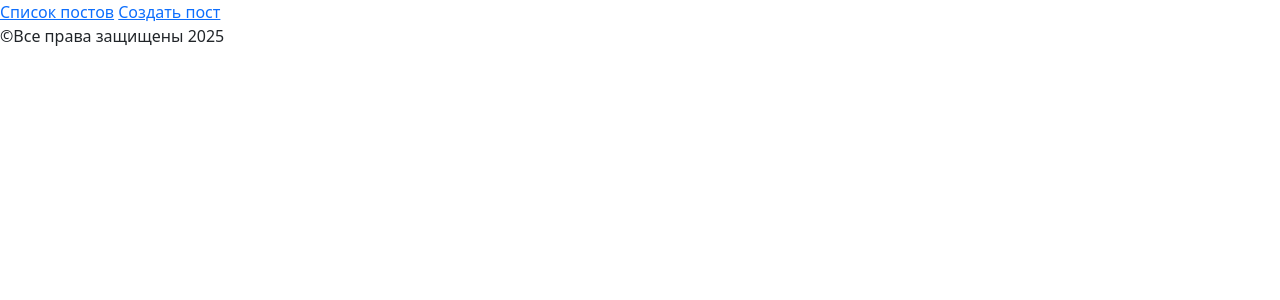
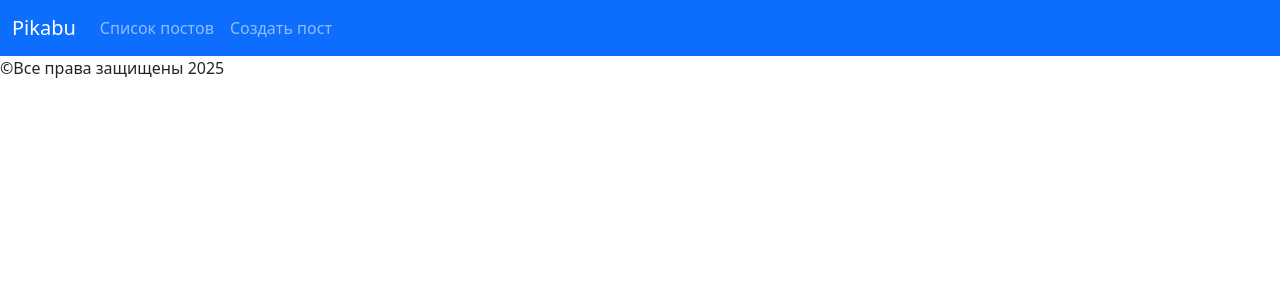
Before and after one commit to Banshee0802/Blog, a Django app: template templates/base.html in a window 1280 px wide. Shown: the top 300 px of the page. Run offline with Django 5.2, Linux system fonts and the light colour scheme; the template is opened without the code that fills it, so the values that code supplies are empty; some libraries are stand-ins or nearby versions.

Commit message:
Добавила навигационное меню из BS

```diff
--- a/templates/base.html
+++ b/templates/base.html
@@ -15,10 +15,26 @@
 </head>
 <body>
     <header>
-        <nav>
-            <a href='{% url "post_list" %}'>Список постов</a>
-            <a href='{% url "new_post" %}'>Создать пост</a>
+        <nav class="navbar navbar-expand-md bg-primary" data-bs-theme="dark">
+            <div class="container-fluid">
+                <a class="navbar-brand" href="#">Pikabu</a>
+                <button class="navbar-toggler" type="button" data-bs-toggle="collapse" data-bs-target="#navbarNav"
+                    aria-controls="navbarNav" aria-expanded="false" aria-label="Toggle navigation">
+                    <span class="navbar-toggler-icon"></span>
+                </button>
+                <div class="collapse navbar-collapse" id="navbarNav">
+                    <ul class="navbar-nav">
+                        <li class="nav-item">
+                            <a class="nav-link" aria-current="page" href='{% url "post_list" %}'>Список постов</a>
+                        </li>
+                        <li class="nav-item">
+                            <a class="nav-link" href='{% url "new_post" %}'>Создать пост</a>
+                        </li>
+                    </ul>
+                </div>
+            </div>
         </nav>
+
     </header>
     <main>{% block content %}{% endblock content %}</main>
     <footer>&copy;Все права защищены 2025</footer>
```
